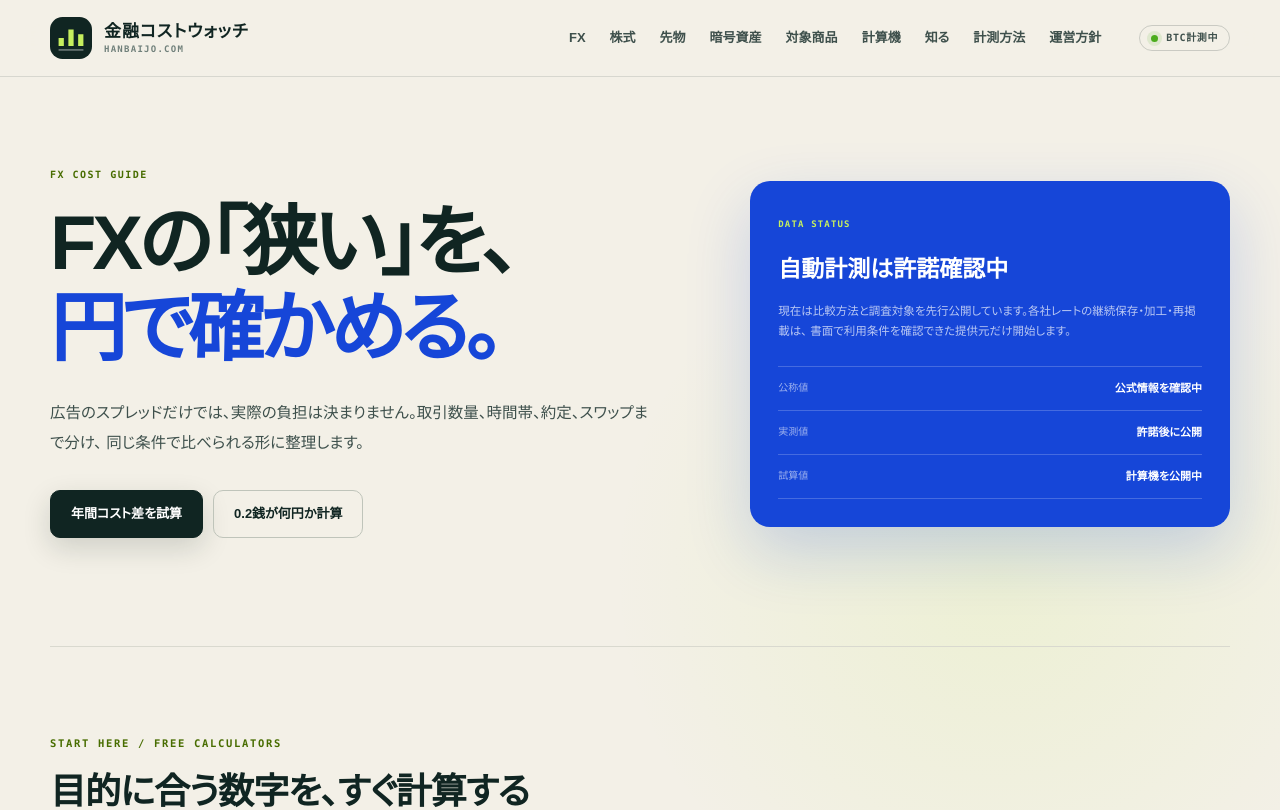
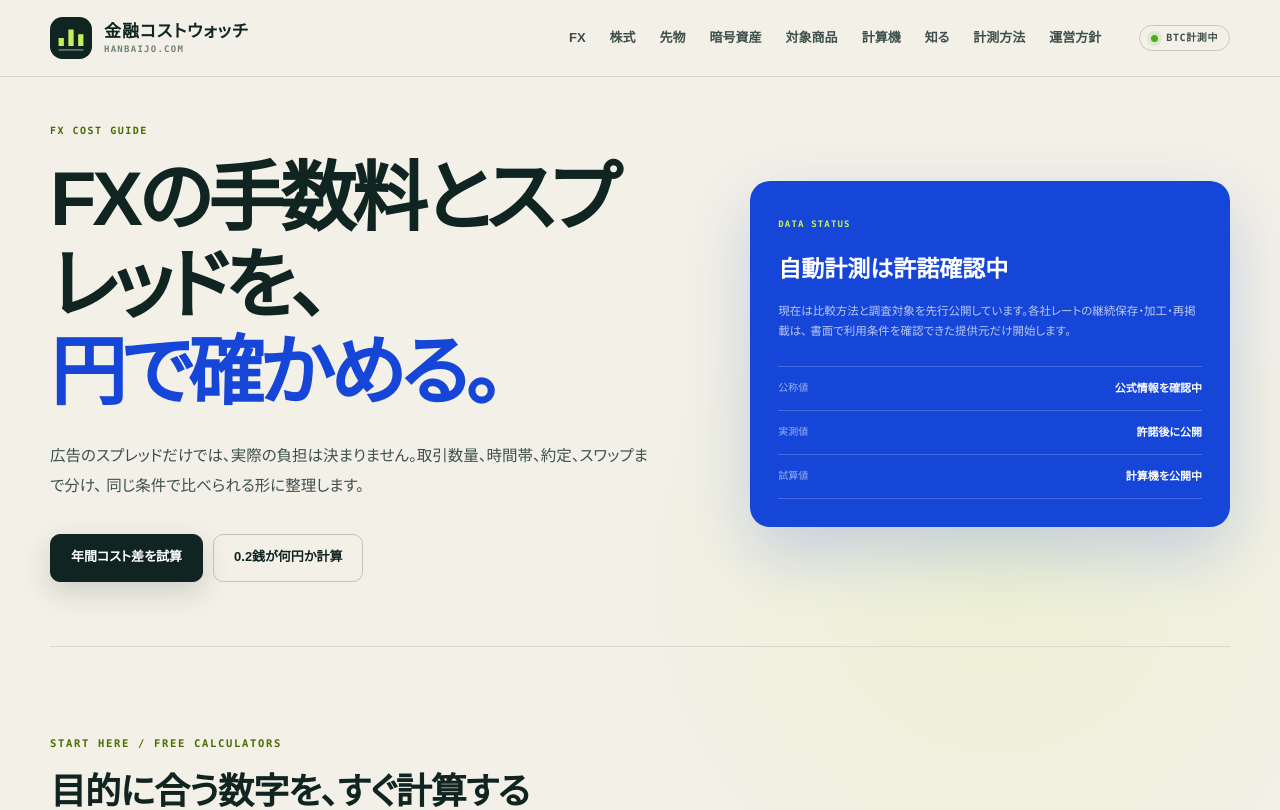
Before and after one commit to mrok18/hanbaijo, a Next.js app: page /fx in a window 1280 px wide. Shown: the top 810 px of the page. Built offline with nearby package versions, Linux system fonts and the light colour scheme.

Commit message:
seo: clarify fx fee and spread intent

```diff
--- a/app/fx/page.tsx
+++ b/app/fx/page.tsx
@@ -5,8 +5,8 @@ import { AFFILIATE_OFFERS } from '@/lib/affiliates';
 import { FX_PROVIDER_LIST } from '@/lib/fx-providers';
 
 export const metadata: Metadata = {
-  title: 'FX会社比較｜スプレッド・スワップ・取引コスト【2026年】',
-  description: 'FX会社をスプレッドだけで選ばないために、年間コスト、スワップ、最小取引単位、ロスカットを共通条件で比較。無料計算機で自分の数量に換算できます。',
+  title: 'FX手数料・スプレッド比較｜スワップと取引コスト【2026年】',
+  description: 'FXの手数料とスプレッドを同じ条件で比較し、年間コスト、スワップ、最小取引単位、ロスカットまで整理。無料計算機で自分の数量に換算できます。',
   alternates: { canonical: '/fx' },
 };
 
@@ -31,7 +31,7 @@ export default function FxPage() {
       <section className="fx-hero">
         <div>
           <p className="page-kicker">FX COST GUIDE</p>
-          <h1>FXの「狭い」を、<br /><em>円で確かめる。</em></h1>
+          <h1>FXの手数料とスプレッドを、<br /><em>円で確かめる。</em></h1>
           <p className="lede">
             広告のスプレッドだけでは、実際の負担は決まりません。取引数量、時間帯、約定、スワップまで分け、
             同じ条件で比べられる形に整理します。
```
